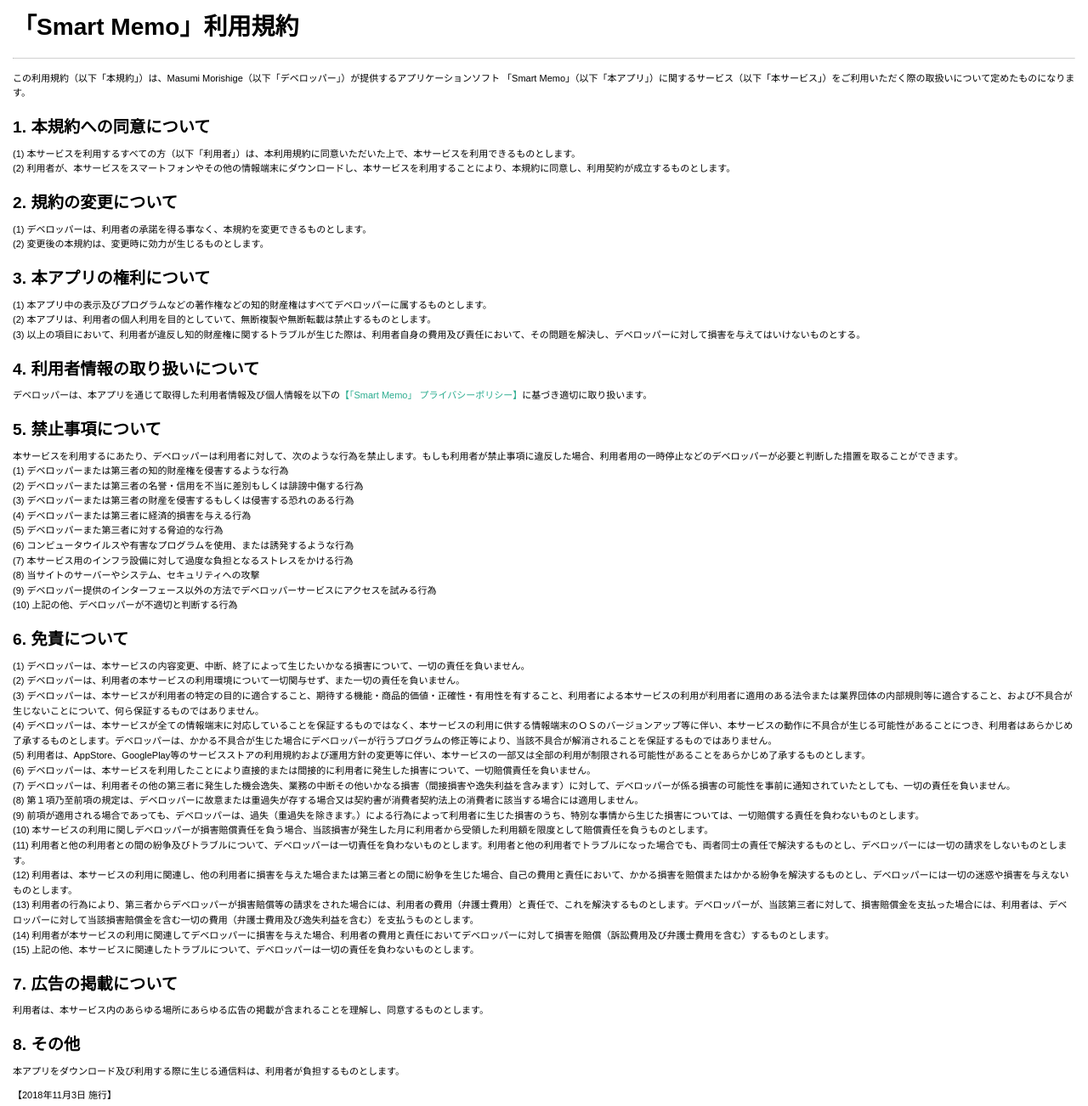
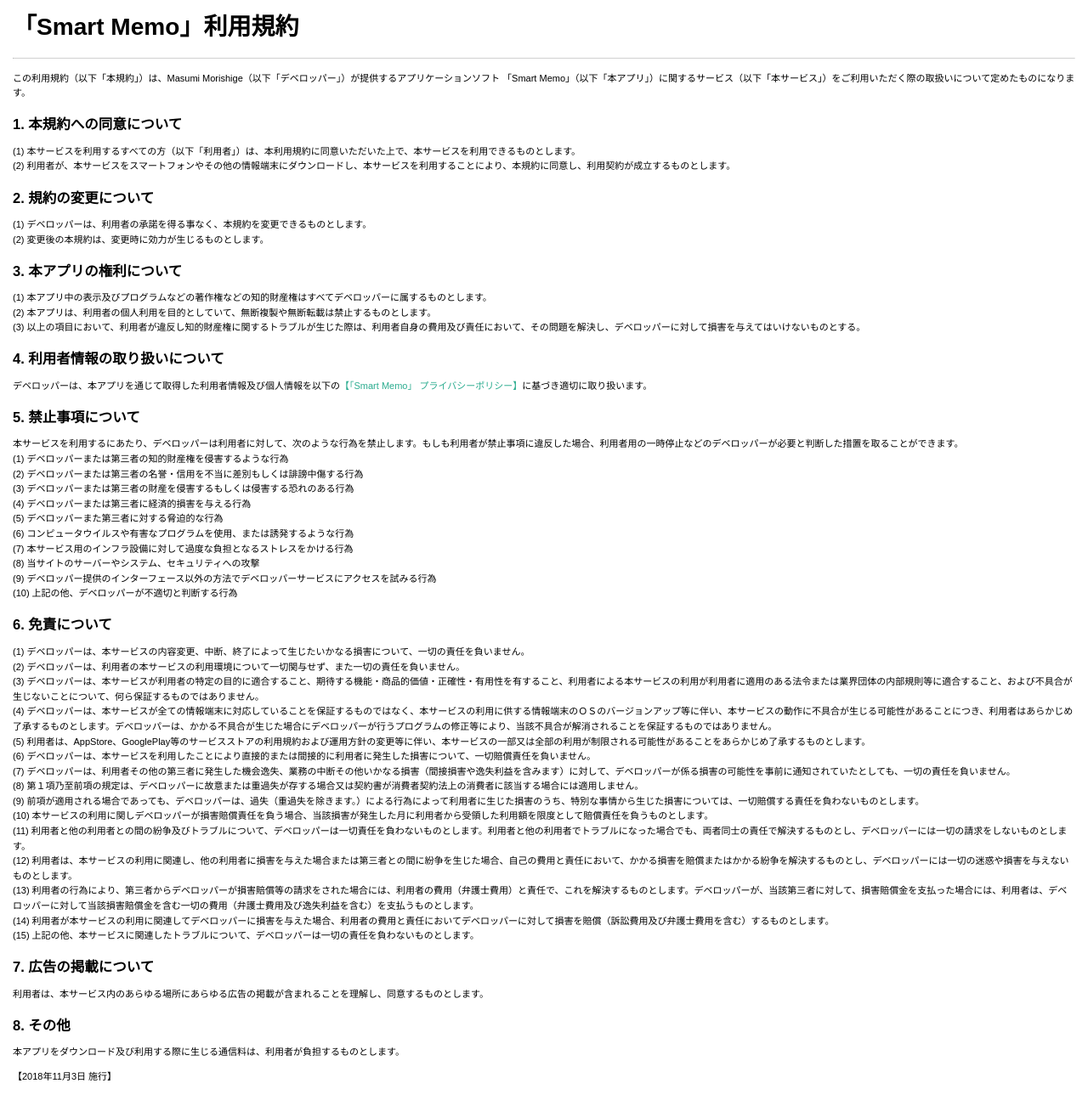
Before and after one commit to Masumi-M/Masumi-M.github.io, a plain HTML site: page SmartMemo/UserPolicy.html in a window 1280 px wide. Shown: the whole page at 85% size. Drawn offline with Linux system fonts and the light colour scheme.

Commit message:
SmartMemo changed design

```diff
--- a/SmartMemo/UserPolicy.html
+++ b/SmartMemo/UserPolicy.html
@@ -782,19 +782,19 @@ body p {
                  <body><h1 data-line="0" id="%E3%80%8CSmart-Memo%E3%80%8D%E5%88%A9%E7%94%A8%E8%A6%8F%E7%B4%84">「Smart Memo」利用規約</h1>
 <hr />
 <p data-line="4">この利用規約（以下「本規約」）は、Masumi Morishige（以下「デベロッパー」）が提供するアプリケーションソフト 「Smart Memo」（以下「本アプリ」）に関するサービス（以下「本サービス」）をご利用いただく際の取扱いについて定めたものになります。</p>
-<h2 data-line="6" id="1-%E6%9C%AC%E8%A6%8F%E7%B4%84%E3%81%B8%E3%81%AE%E5%90%8C%E6%84%8F%E3%81%AB%E3%81%A4%E3%81%84%E3%81%A6">1. 本規約への同意について</h2>
+<h3 data-line="6" id="1-%E6%9C%AC%E8%A6%8F%E7%B4%84%E3%81%B8%E3%81%AE%E5%90%8C%E6%84%8F%E3%81%AB%E3%81%A4%E3%81%84%E3%81%A6">1. 本規約への同意について</h3>
 <p data-line="7">(1) 本サービスを利用するすべての方（以下「利用者」）は、本利用規約に同意いただいた上で、本サービスを利用できるものとします。<br />
 (2) 利用者が、本サービスをスマートフォンやその他の情報端末にダウンロードし、本サービスを利用することにより、本規約に同意し、利用契約が成立するものとします。</p>
-<h2 data-line="10" id="2-%E8%A6%8F%E7%B4%84%E3%81%AE%E5%A4%89%E6%9B%B4%E3%81%AB%E3%81%A4%E3%81%84%E3%81%A6">2. 規約の変更について</h2>
+<h3 data-line="10" id="2-%E8%A6%8F%E7%B4%84%E3%81%AE%E5%A4%89%E6%9B%B4%E3%81%AB%E3%81%A4%E3%81%84%E3%81%A6">2. 規約の変更について</h3>
 <p data-line="11">(1) デベロッパーは、利用者の承諾を得る事なく、本規約を変更できるものとします。<br />
 (2) 変更後の本規約は、変更時に効力が生じるものとします。</p>
-<h2 data-line="14" id="3-%E6%9C%AC%E3%82%A2%E3%83%97%E3%83%AA%E3%81%AE%E6%A8%A9%E5%88%A9%E3%81%AB%E3%81%A4%E3%81%84%E3%81%A6">3. 本アプリの権利について</h2>
+<h3 data-line="14" id="3-%E6%9C%AC%E3%82%A2%E3%83%97%E3%83%AA%E3%81%AE%E6%A8%A9%E5%88%A9%E3%81%AB%E3%81%A4%E3%81%84%E3%81%A6">3. 本アプリの権利について</h3>
 <p data-line="15">(1) 本アプリ中の表示及びプログラムなどの著作権などの知的財産権はすべてデベロッパーに属するものとします。<br />
 (2) 本アプリは、利用者の個人利用を目的としていて、無断複製や無断転載は禁止するものとします。<br />
 (3) 以上の項目において、利用者が違反し知的財産権に関するトラブルが生じた際は、利用者自身の費用及び責任において、その問題を解決し、デベロッパーに対して損害を与えてはいけないものとする。</p>
-<h2 data-line="19" id="4-%E5%88%A9%E7%94%A8%E8%80%85%E6%83%85%E5%A0%B1%E3%81%AE%E5%8F%96%E3%82%8A%E6%89%B1%E3%81%84%E3%81%AB%E3%81%A4%E3%81%84%E3%81%A6">4. 利用者情報の取り扱いについて</h2>
+<h3 data-line="19" id="4-%E5%88%A9%E7%94%A8%E8%80%85%E6%83%85%E5%A0%B1%E3%81%AE%E5%8F%96%E3%82%8A%E6%89%B1%E3%81%84%E3%81%AB%E3%81%A4%E3%81%84%E3%81%A6">4. 利用者情報の取り扱いについて</h3>
 <p data-line="20">デベロッパーは、本アプリを通じて取得した利用者情報及び個人情報を以下の<a href="https://masumi-m.github.io/SmartMemo/PrivacyPolicy.html">【「Smart Memo」 プライバシーポリシー】</a>に基づき適切に取り扱います。</p>
-<h2 data-line="22" id="5-%E7%A6%81%E6%AD%A2%E4%BA%8B%E9%A0%85%E3%81%AB%E3%81%A4%E3%81%84%E3%81%A6">5. 禁止事項について</h2>
+<h3 data-line="22" id="5-%E7%A6%81%E6%AD%A2%E4%BA%8B%E9%A0%85%E3%81%AB%E3%81%A4%E3%81%84%E3%81%A6">5. 禁止事項について</h3>
 <p data-line="23">本サービスを利用するにあたり、デベロッパーは利用者に対して、次のような行為を禁止します。もしも利用者が禁止事項に違反した場合、利用者用の一時停止などのデベロッパーが必要と判断した措置を取ることができます。<br />
 (1) デベロッパーまたは第三者の知的財産権を侵害するような行為<br />
 (2) デベロッパーまたは第三者の名誉・信用を不当に差別もしくは誹謗中傷する行為<br />
@@ -806,7 +806,7 @@ body p {
 (8) 当サイトのサーバーやシステム、セキュリティへの攻撃<br />
 (9) デベロッパー提供のインターフェース以外の方法でデベロッパーサービスにアクセスを試みる行為<br />
 (10) 上記の他、デベロッパーが不適切と判断する行為</p>
-<h2 data-line="35" id="6-%E5%85%8D%E8%B2%AC%E3%81%AB%E3%81%A4%E3%81%84%E3%81%A6">6. 免責について</h2>
+<h3 data-line="35" id="6-%E5%85%8D%E8%B2%AC%E3%81%AB%E3%81%A4%E3%81%84%E3%81%A6">6. 免責について</h3>
 <p data-line="36">(1) デベロッパーは、本サービスの内容変更、中断、終了によって生じたいかなる損害について、一切の責任を負いません。<br />
 (2) デベロッパーは、利用者の本サービスの利用環境について一切関与せず、また一切の責任を負いません。<br />
 (3) デベロッパーは、本サービスが利用者の特定の目的に適合すること、期待する機能・商品的価値・正確性・有用性を有すること、利用者による本サービスの利用が利用者に適用のある法令または業界団体の内部規則等に適合すること、および不具合が生じないことについて、何ら保証するものではありません。<br />
@@ -822,9 +822,9 @@ body p {
 (13) 利用者の行為により、第三者からデベロッパーが損害賠償等の請求をされた場合には、利用者の費用（弁護士費用）と責任で、これを解決するものとします。デベロッパーが、当該第三者に対して、損害賠償金を支払った場合には、利用者は、デベロッパーに対して当該損害賠償金を含む一切の費用（弁護士費用及び逸失利益を含む）を支払うものとします。<br />
 (14) 利用者が本サービスの利用に関連してデベロッパーに損害を与えた場合、利用者の費用と責任においてデベロッパーに対して損害を賠償（訴訟費用及び弁護士費用を含む）するものとします。<br />
 (15) 上記の他、本サービスに関連したトラブルについて、デベロッパーは一切の責任を負わないものとします。</p>
-<h2 data-line="52" id="7-%E5%BA%83%E5%91%8A%E3%81%AE%E6%8E%B2%E8%BC%89%E3%81%AB%E3%81%A4%E3%81%84%E3%81%A6">7. 広告の掲載について</h2>
+<h3 data-line="52" id="7-%E5%BA%83%E5%91%8A%E3%81%AE%E6%8E%B2%E8%BC%89%E3%81%AB%E3%81%A4%E3%81%84%E3%81%A6">7. 広告の掲載について</h3>
 <p data-line="53">利用者は、本サービス内のあらゆる場所にあらゆる広告の掲載が含まれることを理解し、同意するものとします。</p>
-<h2 data-line="55" id="8-%E3%81%9D%E3%81%AE%E4%BB%96">8. その他</h2>
+<h3 data-line="55" id="8-%E3%81%9D%E3%81%AE%E4%BB%96">8. その他</h3>
 <p data-line="56">本アプリをダウンロード及び利用する際に生じる通信料は、利用者が負担するものとします。</p>
 <p data-line="58">【2018年11月3日 施行】</p>
 </body>
```
Also changed, not shown: SmartMemo/PrivacyPolicy.html (+8 -8 lines).
